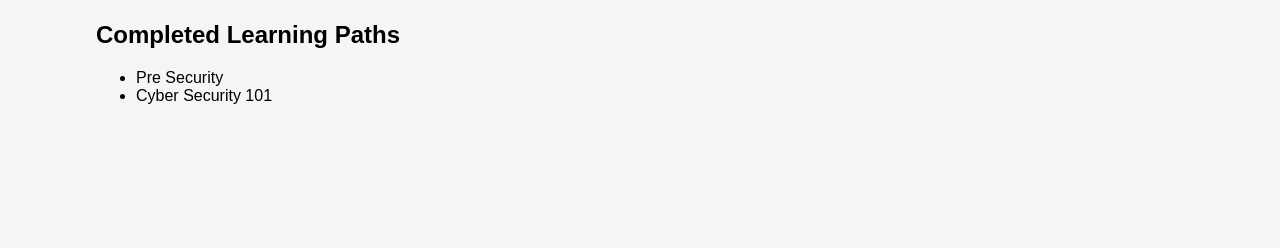
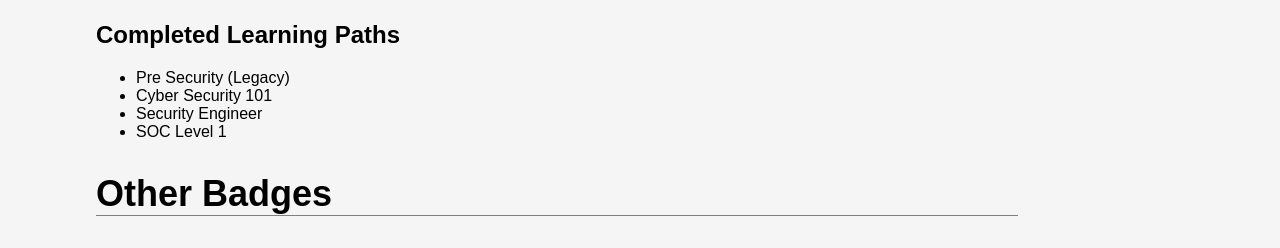
Before and after one commit to mdees15/mdees15.github.io, a plain HTML site: page experience.html in a window 1280 px wide. Shown: the part 1040-1288 px from the top of the page. Before the commit the page ends 1177 px from the top, so only its background shows below. Drawn offline with Linux system fonts and the light colour scheme; a script that the page names is missing.

Commit message:
Add CloudPract Badge and update THM learning paths

```diff
--- a/experience.html
+++ b/experience.html
@@ -76,9 +76,21 @@
 
         <h2>Completed Learning Paths</h2>
         <ul>
-                <li>Pre Security</li>
+                <li>Pre Security (Legacy)</li>
                 <li>Cyber Security 101</li>
+                <li>Security Engineer</li>
+                <li>SOC Level 1</li>
             </ul>
+
+    </section>
+
+    </section>
+
+        <section class="projects-main">
+
+        <h1 class="projects-title-thm">Other Badges</h1>
+
+        <div data-iframe-width="150" data-iframe-height="270" data-share-badge-id="cb94e08f-dee4-43f4-90b0-6ac6c5e6022c" data-share-badge-host="https://www.credly.com"></div><script type="text/javascript" async src="//cdn.credly.com/assets/utilities/embed.js"></script>
 
     </section>
 
```
